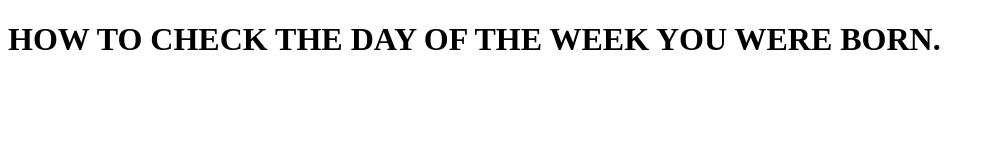
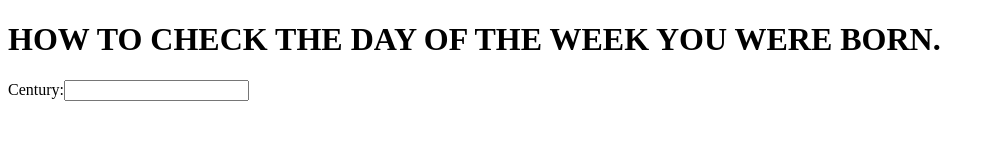
Before and after one commit to Allantoizmughus/Discover-your-day-of-birth-and-Akan-name, a plain HTML site: page index.html in a window 1280 px wide. Shown: the whole page, without its empty margins (0-995 px from the left). Drawn offline with Linux system fonts and the light colour scheme.

Commit message:
Create century input field

```diff
--- a/index.html
+++ b/index.html
@@ -9,5 +9,9 @@
 <body>
     <h1>HOW TO CHECK THE DAY OF THE WEEK YOU WERE BORN.</h1>
 
+    <form>
+        Century:<input type="text" id="century"><br><br>
+    </form>
+
 </body>
 </html>
```
Also changed, not shown: style.css (added).
